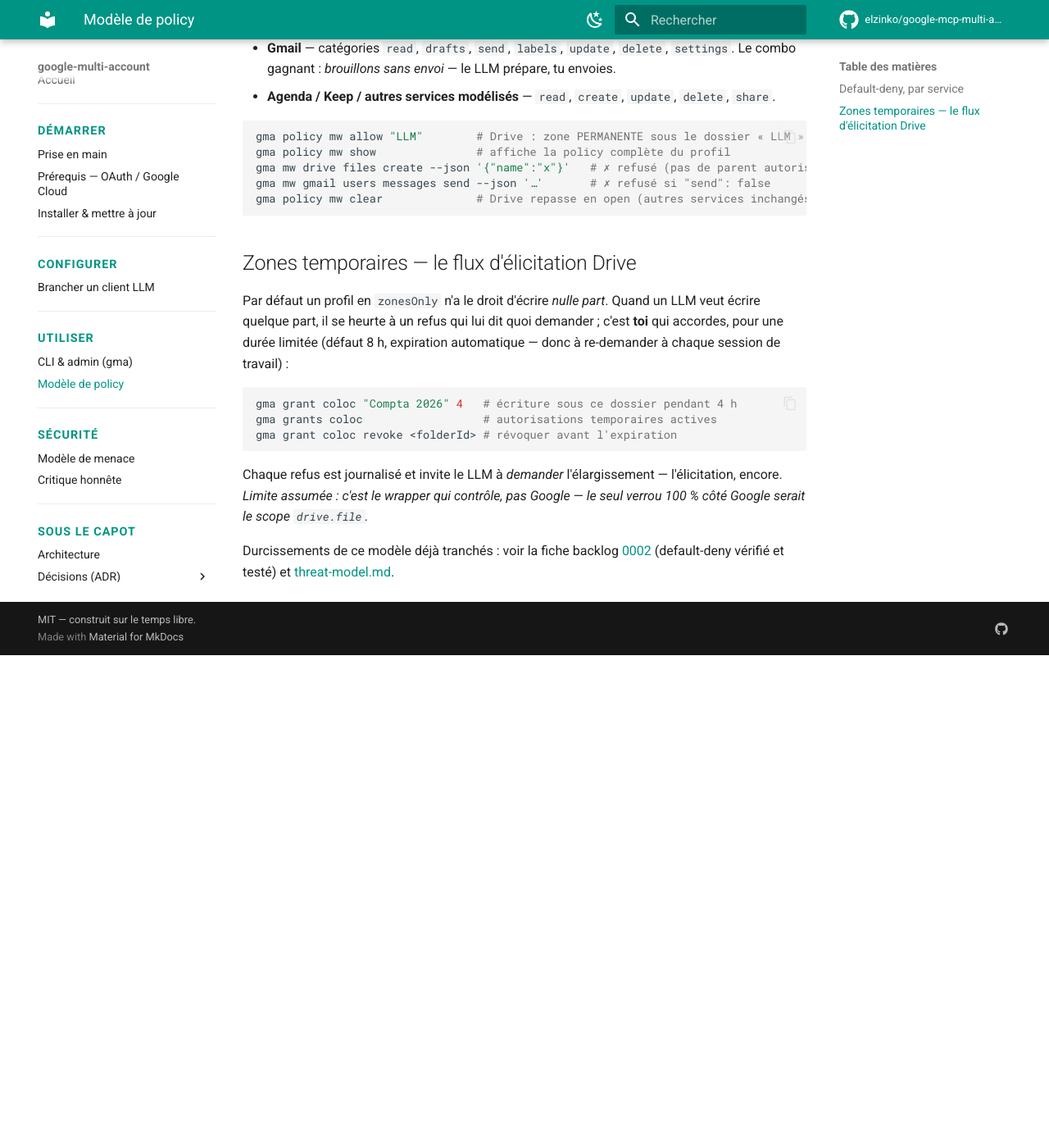
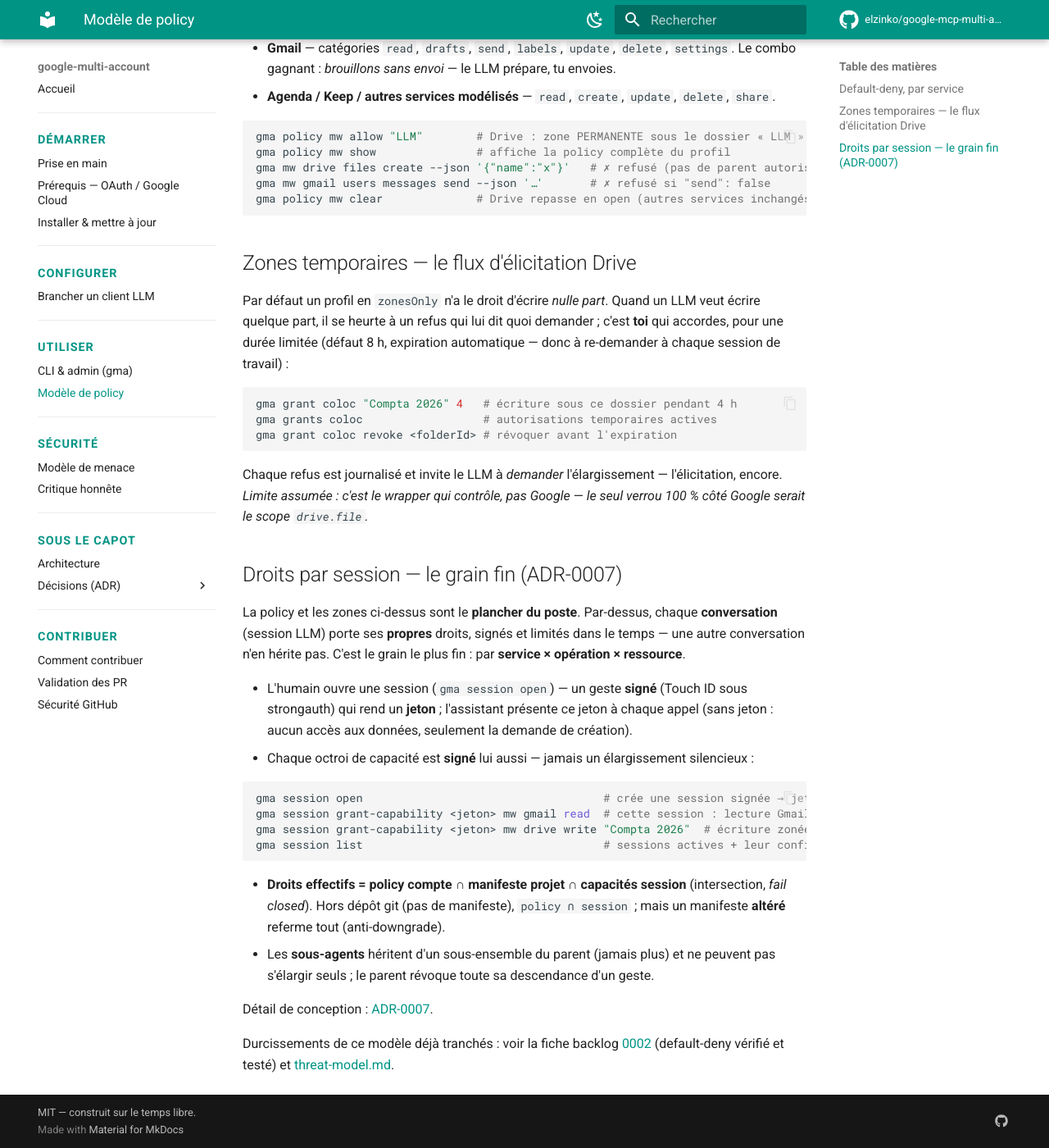
Before and after one commit to elzinko/google-mcp-multi-account, an MkDocs documentation site: the page built from docs/policies.md, in a window 1280 px wide and 1400 px high, scrolled down 767 px. Shown: the whole window at 82% size. Built offline with MkDocs 1.6.1 and Material for MkDocs 9.7.7, drawn with Linux system fonts in a browser that asks for light colours; comment, search, counter and statistics services are not loaded; before the commit the page ends 1566 px from its top, so only the background shows below that.

Commit message:
docs(0076): documente les droits par session au niveau de l'existant
- policies.md : section « Droits par session — le grain fin » (jeton signé,
  capacités service×op×ressource, intersection, sous-agents).
- SECURITY.md : ligne « Droits par session » + audit enrichi (session_id +
  service/op/ressource sur les appels réussis).
- architecture.md : composant sessions.py, garde-fou, statut produit.
- threat-model.md : garantie « droits par session » + audit par session.
- glossaire ADR : session, jeton de session, capacité de session.

Co-Authored-By: Claude Opus 4.8 <noreply@anthropic.com>

````diff
--- a/docs/policies.md
+++ b/docs/policies.md
@@ -56,6 +56,35 @@ Chaque refus est journalisé et invite le LLM à *demander* l'élargissement —
 l'élicitation, encore. *Limite assumée : c'est le wrapper qui contrôle, pas
 Google — le seul verrou 100 % côté Google serait le scope `drive.file`.*
 
+## Droits par session — le grain fin (ADR-0007)
+
+La policy et les zones ci-dessus sont le **plancher du poste**. Par-dessus,
+chaque **conversation** (session LLM) porte ses **propres** droits, signés et
+limités dans le temps — une autre conversation n'en hérite pas. C'est le grain
+le plus fin : par **service × opération × ressource**.
+
+- L'humain ouvre une session (`gma session open`) — un geste **signé** (Touch ID
+  sous strongauth) qui rend un **jeton** ; l'assistant présente ce jeton à
+  chaque appel (sans jeton : aucun accès aux données, seulement la demande de
+  création).
+- Chaque octroi de capacité est **signé** lui aussi — jamais un élargissement
+  silencieux :
+
+```bash
+gma session open                                    # crée une session signée → jeton
+gma session grant-capability <jeton> mw gmail read  # cette session : lecture Gmail
+gma session grant-capability <jeton> mw drive write "Compta 2026"  # écriture zonée
+gma session list                                    # sessions actives + leur config
+```
+
+- **Droits effectifs = policy compte ∩ manifeste projet ∩ capacités session**
+  (intersection, *fail closed*). Hors dépôt git (pas de manifeste), `policy ∩
+  session` ; mais un manifeste **altéré** referme tout (anti-downgrade).
+- Les **sous-agents** héritent d'un sous-ensemble du parent (jamais plus) et ne
+  peuvent pas s'élargir seuls ; le parent révoque toute sa descendance d'un geste.
+
+Détail de conception : [ADR-0007](adr/ADR-0007-droits-par-session.md).
+
 Durcissements de ce modèle déjà tranchés : voir la fiche backlog
 [0002](https://github.com/elzinko/google-mcp-multi-account/blob/main/features/done/0002-durcir-modele-policy-default-deny.md) (default-deny
 vérifié et testé) et [threat-model.md](threat-model.md).
````
Also changed, not shown: SECURITY.md (+2 -1 lines), docs/adr/index.md (+3 -0 lines), docs/architecture.md (+19 -0 lines), docs/threat-model.md (+4 -1 lines).
